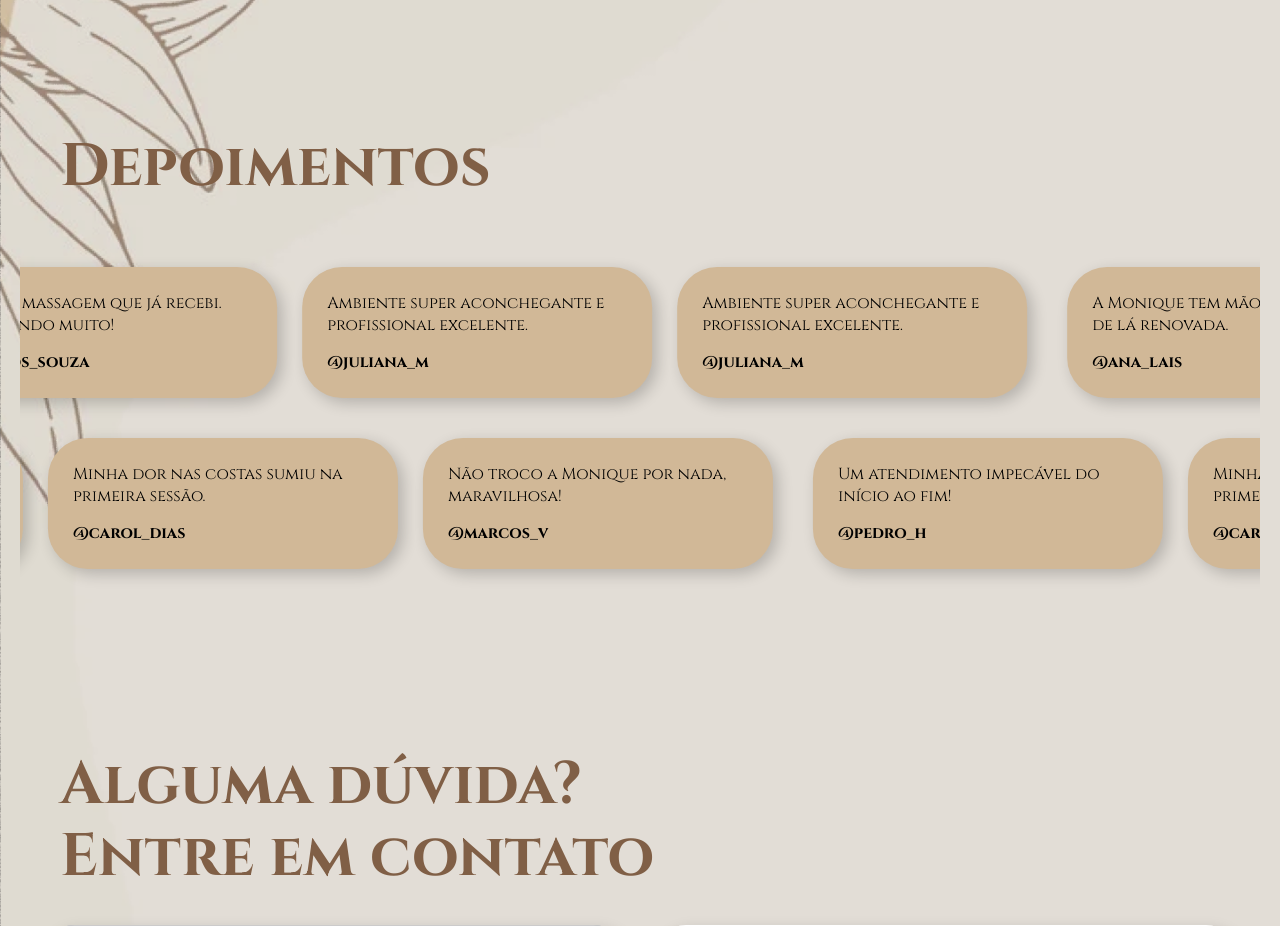
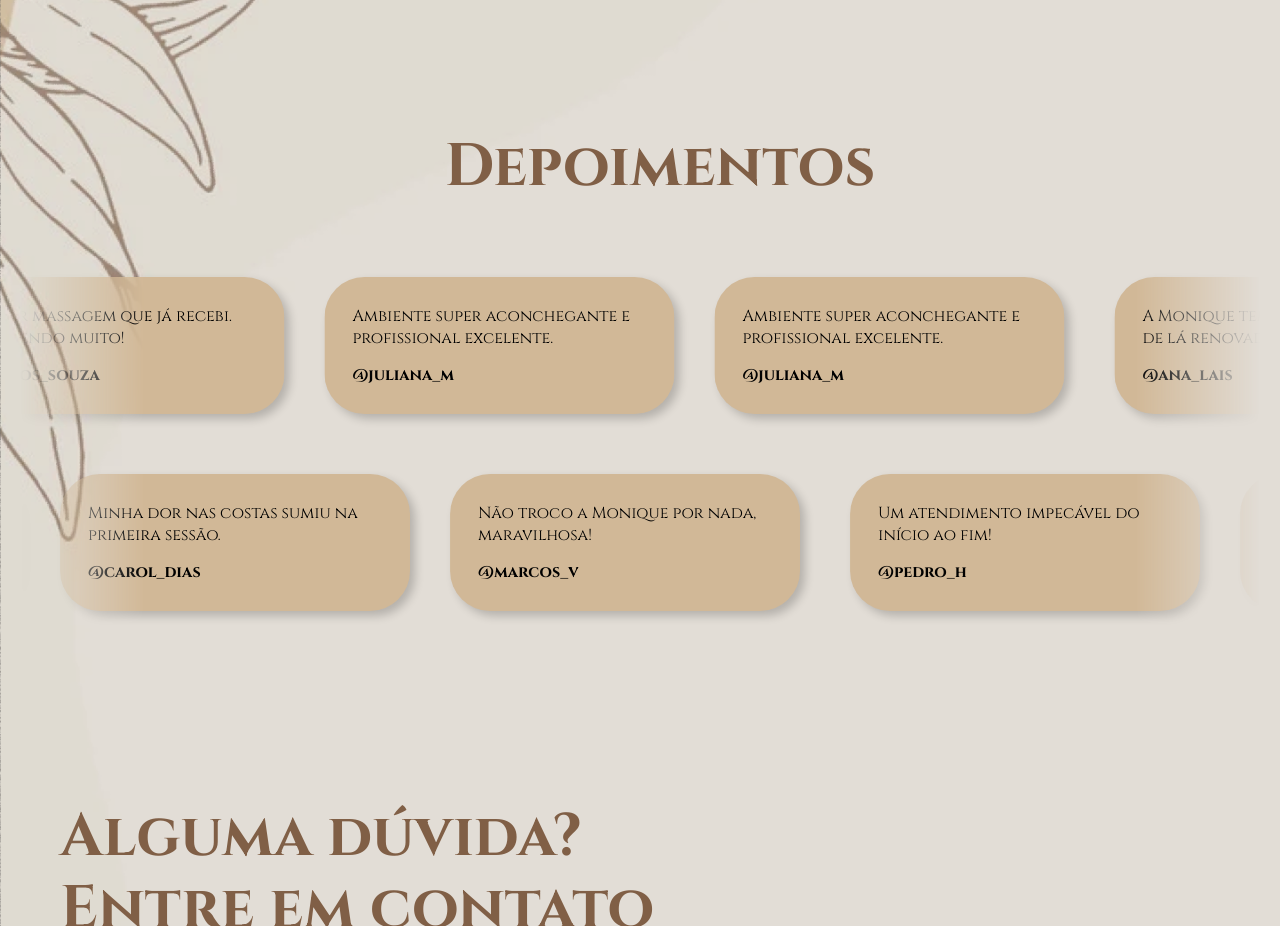
Before and after one commit to SAPI-Unesp/Projeto-Site-CasaMassagem, a React (Vite) app: page / in a window 1280 px wide. Shown: the part 2780-3706 px from the top of the page. Built offline with nearby package versions, Linux system fonts and the light colour scheme; grey boxes are pictures that could not be loaded.

Commit message:
Reviews carrosel+
Reviews carrosel+

```diff
--- a/src/pages/Home/Sections/Testimonials/Testimonials.style.ts
+++ b/src/pages/Home/Sections/Testimonials/Testimonials.style.ts
@@ -25,7 +25,7 @@ export const SectionTitle = styled.h2`
   padding-left: 40px;
   width: 100%;
   max-width: 1500px;
-  text-align: left;
+  text-align: center;
   font-size: ${({ theme }) => theme.fontSizes?.Title2 || '2rem'};
   color: ${({ theme }) => theme.colors?.marrom1 || '#333'};
   margin-bottom: 40px;
@@ -37,15 +37,23 @@ export const CarroselContainer = styled.div`
   max-width: 1500px;
   overflow: hidden;
   margin: 0 auto;
+  padding: 5px;
+
+  mask-image: linear-gradient(to right, transparent, black 10%, black 90%, transparent);
+  -webkit-mask-image: linear-gradient(to right, transparent, black 10%, black 90%, transparent);
+
+  &:hover > div {
+    animation-play-state: paused;
+  }
 `;
-
 export const CarroselTrack = styled.div`
   display: flex;
-  gap: 25px;
-  padding: 20px; /* Importante ser igual ao gap para o loop funfar */
+  gap: 40px;
+  padding: 25px;
   width: max-content;
+
+
   animation: ${scrollAnimation} 20s linear infinite;
-
 `;
 
 
@@ -53,7 +61,7 @@ export const TestimonialCard = styled.div`
   background-color: #d1b897;
   border-radius: 40px;
   padding: 25px;
-  box-shadow: 5px 5px 15px rgba(0, 0, 0, 0.2);
+  box-shadow: 5px 5px 10px  rgba(0, 0, 0, 0.2);
   text-align: left;
 
   flex-shrink: 0;
@@ -63,6 +71,17 @@ export const TestimonialCard = styled.div`
   display: flex;
   flex-direction: column;
   justify-content: space-between;
+
+  transition: transform 0.3s ease, box-shadow 0.3s ease;
+  cursor: pointer;
+  border: 3px solid transparent;
+
+  &:hover {
+    transform: scale(1.15);
+    box-shadow: 7px 7px 10px rgba(0, 0, 0, 0.3);
+    background-color: #dbbd8d;
+    border-color: ${({ theme }) => theme.colors?.marrom1
+  }
 `;
 
 export const TestimonialText = styled.p`
```
Also changed, not shown: src/pages/Home/Sections/Testimonials/Testimonials.tsx (indentation only).
